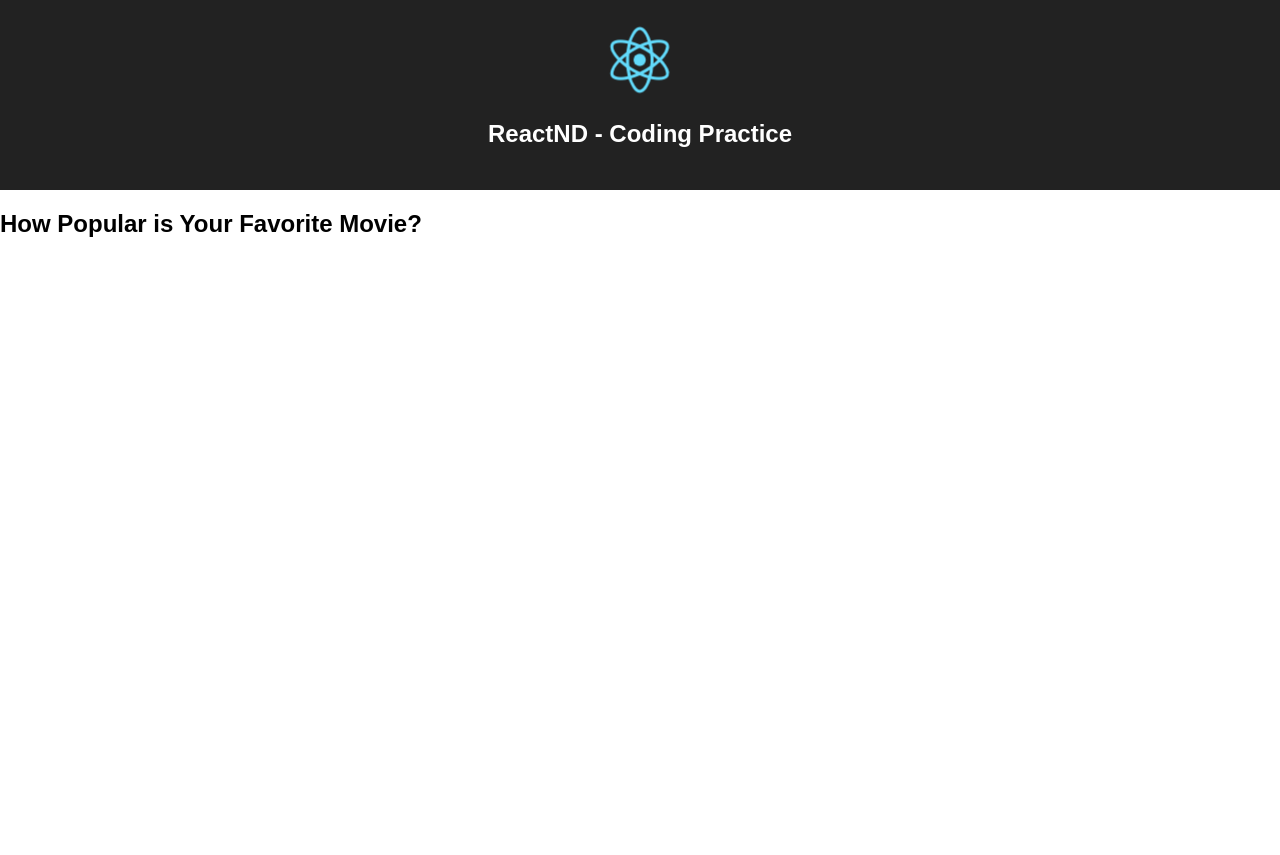
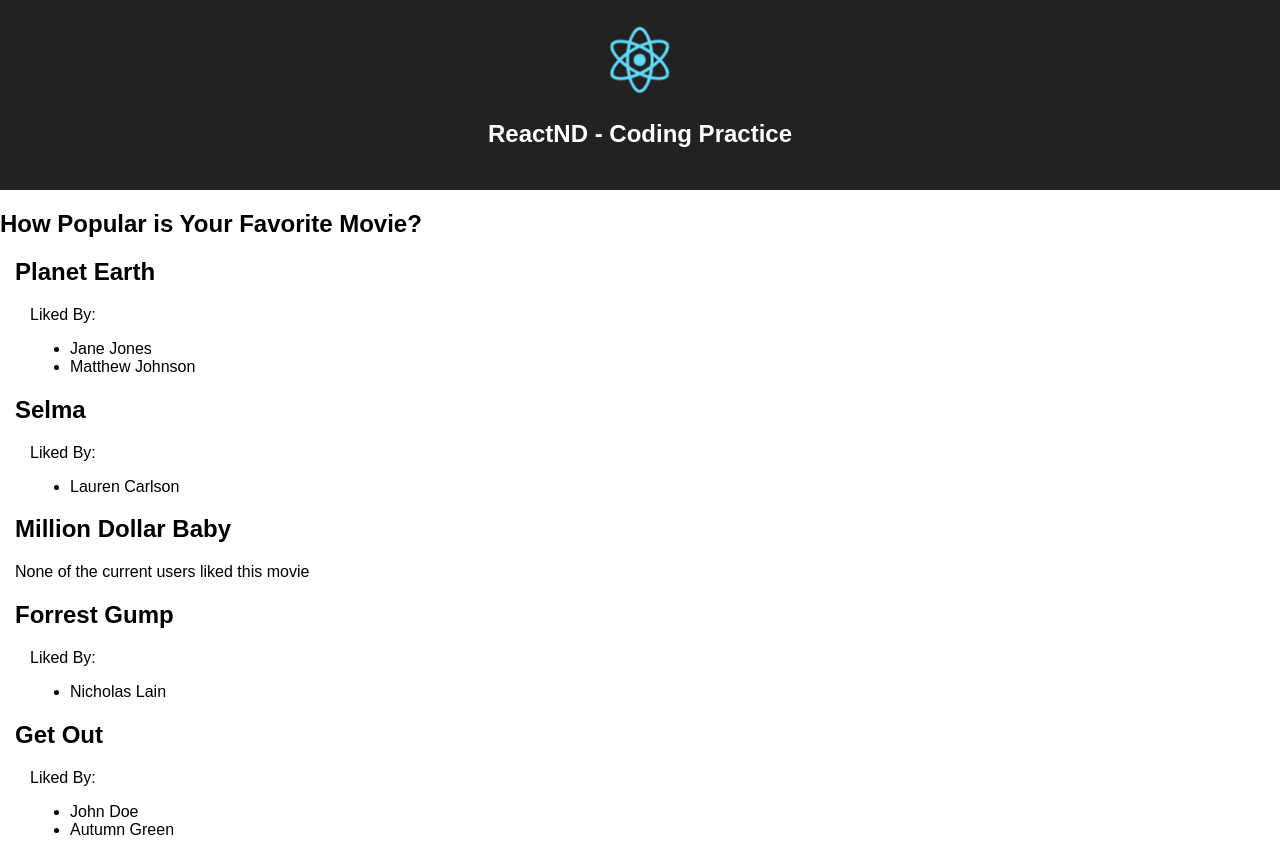
Before and after one commit to MANTHAN-D/reactnd-state-management, a React (Create React App) app: page / in a window 1280 px wide. Before the commit the page ends 800 px from the top, so only its background shows below. Built offline with nearby package versions, Linux system fonts and the light colour scheme.

Commit message:
First solution

```diff
--- a/src/App.js
+++ b/src/App.js
@@ -1,6 +1,8 @@
 import React, { Component } from 'react';
 import logo from './logo.svg';
 import './App.css';
+
+import ListMoviePopularity from './ListMoviePopularity'
 
 /*
 Display a list of movies where each movie contains a list of users that favorited it.
@@ -106,6 +108,7 @@ class App extends Component {
           <h1 className="App-title">ReactND - Coding Practice</h1>
         </header>
         <h2>How Popular is Your Favorite Movie?</h2>
+      	<ListMoviePopularity profiles={profiles} users={users} movies={movies}/>
       </div>
     );
   }
--- a/src/ListMoviePopularity.js
+++ b/src/ListMoviePopularity.js
@@ -1,15 +1,39 @@
 import React, { Component } from "react"
 
 class ListMoviePopularity extends Component {
+
+  getListOfUsers = movie => {
+	return this.props.profiles.filter( profile => {
+      return parseInt(profile.favoriteMovieID, 10) === movie.id
+    })
+  }
+
   render() {
    return (
    	<div>
-
-     	<h2>Forrest Gump</h2>
-		<p>Liked By:</p>
-		<ul>
-  			<li>Nicholas Lain</li>
-		</ul>
+    {
+     	Object.values(this.props.movies).map(movie => (
+    		<div key={movie.id} style={{paddingLeft: 15}}>
+    		<h2>{movie.name}</h2>
+			{
+				this.getListOfUsers(movie).length > 0 ?
+				(
+					<div style={{paddingLeft: 15}}>
+              			<p>Liked By:</p>
+              			<ul>
+              				{this.getListOfUsers(movie).map(profile => (
+                				<li key={profile.userID}>{this.props.users[profile.userID].name}</li>
+                			))}
+              			</ul>
+              		</div>
+				) :
+				(
+					<p>None of the current users liked this movie</p>
+				)
+			}
+			</div>
+        ))
+	}
      </div>
    )
   }
```
